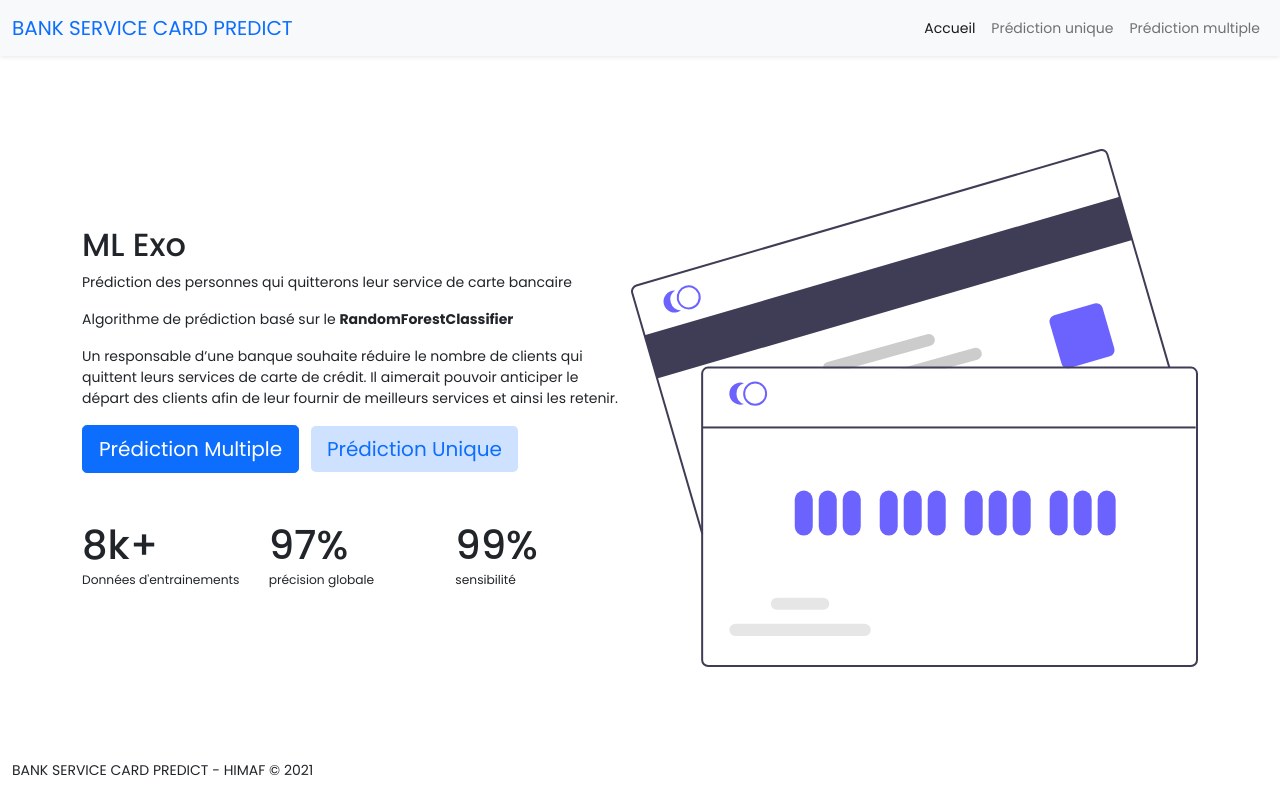
After one commit to himaff/Bank-Card-Predict-exited-ML-, a FastAPI app: template templates/home.html in a window 1280 px wide. The commit adds this page. Run offline with FastAPI, Linux system fonts and the light colour scheme; the template is opened without the code that fills it, so the values that code supplies are empty.

Commit message:
Mise a jour pour la version 2 avec prediction multiple

```diff
--- a/main.py
+++ b/main.py
@@ -1,7 +1,9 @@
-#! ./venv python
 import pickle
 
+import sqlite3
+
 import pandas as pd
+import numpy as np
 import uvicorn
 from fastapi import FastAPI, Request
 from fastapi.responses import HTMLResponse
@@ -14,28 +16,65 @@ app.mount("/templates/assets", StaticFiles(directory="templates/assets"), name="
 templates = Jinja2Templates(directory="templates")
 
 
+def prediction(features):
+    col = ['Customer_Age', 'Total_Relationship_Count',
+           'Total_Revolving_Bal', 'Total_Amt_Chng_Q4_Q1',
+           'Total_Trans_Amt', 'Total_Trans_Ct',
+           'Total_Ct_Chng_Q4_Q1', 'Avg_Utilization_Ratio']
+    # creer le DataFrame
+    data = pd.DataFrame(features, columns=col)
+    model = pickle.load(open('creditCard_modelRFC.sav', 'rb'))
+    ypred = model.predict(data).tolist()
+    return ypred
+
+
 @app.get("/", response_class=HTMLResponse)
 async def get_index(request: Request):
+    return templates.TemplateResponse("home.html", {"request": request})
+
+
+@app.get("/unique", response_class=HTMLResponse)
+async def get_unique(request: Request):
     return templates.TemplateResponse("index.html", {"request": request})
+
+@app.get("/db_search", response_class=HTMLResponse)
+async def get_in_db(request: Request):
+    return templates.TemplateResponse("searchDb.html", {"request": request})
 
 
 @app.post("/predict")
 async def predict(Customer_Age: int, Total_Relationship_Count: int, Total_Revolving_Bal: int,
                   Total_Amt_Chng_Q4_Q1: float, Total_Trans_Amt: int, Total_Trans_Ct: int, Total_Ct_Chng_Q4_Q1: float,
                   Avg_Utilization_Ratio: float):
-    features = ['Customer_Age', 'Total_Relationship_Count',
-                'Total_Revolving_Bal', 'Total_Amt_Chng_Q4_Q1',
-                'Total_Trans_Amt', 'Total_Trans_Ct',
-                'Total_Ct_Chng_Q4_Q1', 'Avg_Utilization_Ratio']
+    # initialisation des données en list
+    data = [[Customer_Age, Total_Relationship_Count, Total_Revolving_Bal, Total_Amt_Chng_Q4_Q1, Total_Trans_Amt,
+             Total_Trans_Ct, Total_Ct_Chng_Q4_Q1, Avg_Utilization_Ratio]]
 
-    model = pickle.load(open('creditCard_modelRFC.sav', 'rb'))
+    ypred = prediction(data)
+    return {"data": ypred[0]}
 
-    # initialisation des données en list
-    data = [[Customer_Age, Total_Relationship_Count, Total_Revolving_Bal, Total_Amt_Chng_Q4_Q1, Total_Trans_Amt, Total_Trans_Ct, Total_Ct_Chng_Q4_Q1, Avg_Utilization_Ratio]]
 
-    # creer le DataFrame
-    data = pd.DataFrame(data, columns=features)
+@app.get("/predict")
+async def predict_group(search_count: int):
+    try:
+        sqliteConnection = sqlite3.connect('DATABASE.sqlite3')
+        cursor = sqliteConnection.cursor()
+        print("Database created and Successfully Connected to SQLite")
 
-    ypred = model.predict(data).tolist()
+        _Query = f"SELECT Customer_Age, Total_Relationship_Count, Total_Revolving_Bal, " \
+                 f"Total_Amt_Chng_Q4_Q1, Total_Trans_Amt, Total_Trans_Ct, Total_Ct_Chng_Q4_Q1, " \
+                 f"Avg_Utilization_Ratio, Attrition_Flag FROM CUSTOMERS ORDER BY random() LIMIT {search_count}; "
+        cursor.execute(_Query)
+        data = cursor.fetchall()
+        cursor.close()
+        x_data = np.array(data)[:, :-1].tolist()
+        ypred = prediction(x_data)
 
-    return {"data": ypred[0]}
+        return {'datas': data, 'pred': ypred}
+
+    except sqlite3.Error as error:
+        print("Error while connecting to sqlite", error)
+    finally:
+        if sqliteConnection:
+            sqliteConnection.close()
+            print("The SQLite connection is closed")
--- /dev/null
+++ b/templates/_partials/navbar.html
@@ -0,0 +1,21 @@
+<nav class="navbar navbar-expand-lg navbar-light bg-light shadow-sm">
+    <div class="container-fluid">
+        <a class="navbar-brand text-primary" href="{{ url_for('get_index') }}">BANK SERVICE CARD PREDICT</a>
+        <button class="navbar-toggler" type="button" data-bs-toggle="collapse" data-bs-target="#navbarNav" aria-controls="navbarNav" aria-expanded="false" aria-label="Toggle navigation">
+            <span class="navbar-toggler-icon"></span>
+        </button>
+        <div class="collapse navbar-collapse justify-content-end" id="navbarNav">
+            <ul class="navbar-nav">
+                <li class="nav-item">
+                    <a class="nav-link active" aria-current="page" href="{{ url_for('get_index') }}">Accueil</a>
+                </li>
+                <li class="nav-item">
+                    <a class="nav-link" href="{{ url_for('get_unique') }}">Prédiction unique</a>
+                </li>
+                <li class="nav-item">
+                    <a class="nav-link" href="{{ url_for('get_in_db') }}">Prédiction multiple</a>
+                </li>
+            </ul>
+        </div>
+    </div>
+</nav>
--- a/templates/assets/css/main.css
+++ b/templates/assets/css/main.css
@@ -1,3 +1,8 @@
+.btn-secondary {
+  color: #0d6efd;
+  background-color: rgba(13, 110, 253, 0.2);
+  border: none;
+}
 .text-placeholder {
   height: 8px;
   margin-bottom: 5px;
--- /dev/null
+++ b/templates/home.html
@@ -0,0 +1,81 @@
+<!DOCTYPE html>
+<html lang="fr">
+
+<head>
+    <!-- Required meta tags-->
+    <meta charset="UTF-8">
+    <meta name="viewport" content="width=device-width, initial-scale=1, shrink-to-fit=no">
+    <link href="https://cdn.jsdelivr.net/npm/bootstrap@5.0.2/dist/css/bootstrap.min.css" rel="stylesheet" integrity="sha384-EVSTQN3/azprG1Anm3QDgpJLIm9Nao0Yz1ztcQTwFspd3yD65VohhpuuCOmLASjC" crossorigin="anonymous">
+    <!-- Title Page-->
+    <title>Prediction card</title>
+
+    <!-- Icons font CSS-->
+    <link href="{{ url_for('static', path='/vendor/mdi-font/css/material-design-iconic-font.min.css') }}"
+          rel="stylesheet" media="all">
+    <link href="{{ url_for('static', path='/vendor/font-awesome-4.7/css/font-awesome.min.css') }}" rel="stylesheet"
+          media="all">
+    <!-- Font special for pages-->
+    <link href="https://fonts.googleapis.com/css?family=Poppins:100,100i,200,200i,300,300i,400,400i,500,500i,600,600i,700,700i,800,800i,900,900i"
+          rel="stylesheet">
+
+    <!-- Vendor CSS-->
+    <link href="{{ url_for('static', path='/vendor/select2/select2.min.css') }}" rel="stylesheet" media="all">
+
+    <!-- Main CSS-->
+    <link href="{{ url_for('static', path='/css/main.css') }}" rel="stylesheet" media="all">
+</head>
+
+<body class="min-vh-100 h-100 bg-white">
+{% include '_partials/navbar.html' %}
+
+
+<div class="container" style="height: calc(100vh - 56px - 40px);">
+
+    <div class="d-flex flex-row justify-content-between align-items-center h-100">
+        <div>
+            <h2>ML Exo</h2>
+            <p>Prédiction des personnes qui quitterons leur service de carte bancaire</p>
+            <p>Algorithme de prédiction basé sur le <b>RandomForestClassifier</b></p>
+            <p>Un responsable d’une banque souhaite réduire le nombre de clients qui <br> quittent leurs services de carte de crédit. Il aimerait pouvoir anticiper le <br>départ des clients afin de leur fournir de meilleurs services et ainsi les retenir.</p>
+            <div>
+                <a href="{{ url_for('get_in_db') }}" type="button" class="btn btn-primary btn-lg">Prédiction Multiple</a>
+                <a href="{{ url_for('get_unique') }}" type="button" class="ms-2 btn btn-secondary btn-lg">Prédiction Unique</a>
+            </div>
+            <div class="row mt-4 pt-4">
+                <div class="col">
+                    <span class="h1">8k+</span><br> <small>Données d'entrainements</small>
+                </div>
+                <div class="col">
+                    <span class="h1">97%</span><br> <small>précision globale</small>
+                </div>
+                <div class="col">
+                    <span class="h1">99%</span><br> <small>sensibilité</small>
+                </div>
+            </div>
+        </div>
+        <img src="{{ url_for('static', path='bg_home.svg') }}"/>
+    </div>
+
+</div>
+
+<footer style="height: 40px !important;">
+    <div class="container-fluid">
+        BANK SERVICE CARD PREDICT - HIMAF &copy; 2021
+    </div>
+</footer>
+
+<!-- Jquery JS-->
+<script src="{{ url_for('static', path='/vendor/jquery/jquery.min.js') }}"></script>
+<!-- Vendor JS-->
+<script src="{{ url_for('static', path='/vendor/select2/select2.min.js') }}"></script>
+
+<!-- Main JS-->
+<script src="{{ url_for('static', path='/js/main.js') }}"></script>
+
+<script type="text/javascript">
+
+</script>
+
+</body>
+
+</html>
--- a/templates/index.html
+++ b/templates/index.html
@@ -26,8 +26,10 @@
 </head>
 
 <body class="min-vh-100 h-100 bg">
-<div class="d-flex justify-content-center align-items-center min-vh-100">
-    <div class="w-50 h-100 my-2">
+{% include '_partials/navbar.html' %}
+
+<div class="d-flex justify-content-center align-items-center min-h-100">
+    <div class="w-50 h-100 my-4">
         <div class="card card-4">
             <div class="card-body">
                 <h2 class="title">Prédiction</h2>
```
Also changed, not shown: other parts of templates/assets/css/main.css (+78 -0 lines), templates/searchDb.html (added, +173 -0 lines), DATABASE.sqlite3 (added), requirements.txt (line endings or trailing spaces), templates/assets/arrow-info.svg (added), templates/assets/bg_home.svg (added), templates/assets/bg_search.svg (added), templates/assets/home_bg.svg (added), 1 other file.
